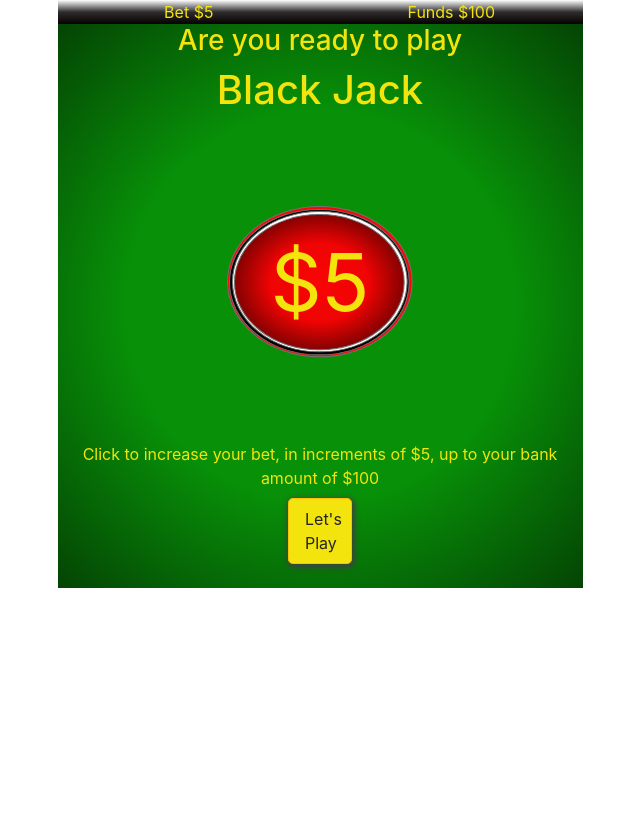
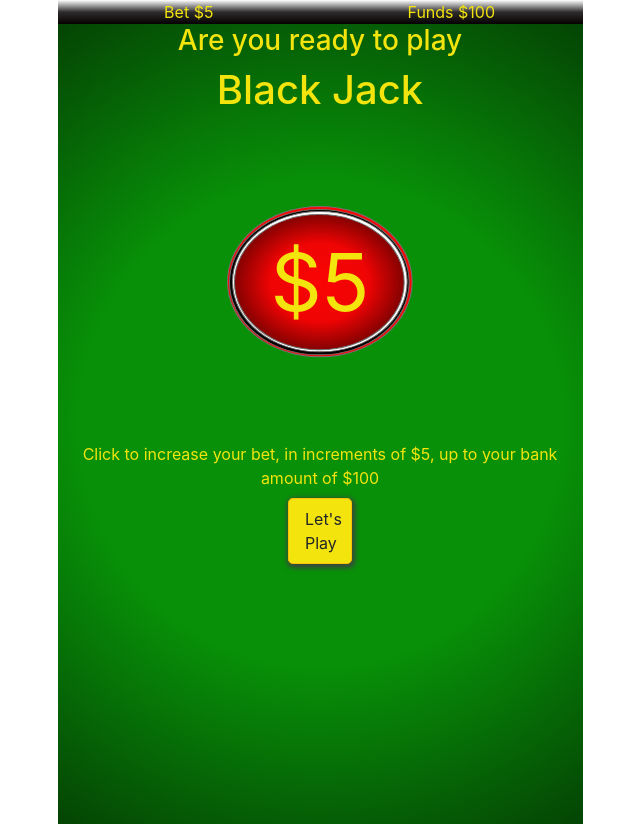
Before and after one commit to jcsmileyjr/BlackJack, a React (Create React App) app: page / in a window 1280 px wide. Shown: the whole page, without its empty margins (320-960 px from the left). Before the commit the page ends 800 px from the top, so only its background shows below. Built offline with nearby package versions, Linux system fonts and the light colour scheme.

Commit message:
Bug fix: Min height of background color

```diff
--- a/src/App.css
+++ b/src/App.css
@@ -19,8 +19,7 @@
 /*Primary background color in app*/
 .appBackgroundColor {
   background-image: radial-gradient(circle,#089108, #089108 ,rgb(4, 68, 4));
-  /*height: 106vh;*/
-  padding-bottom: 3vh;
+  min-height: 100vh;
 }
 
 /*Show the red cheques picture in the back ground*/
```
